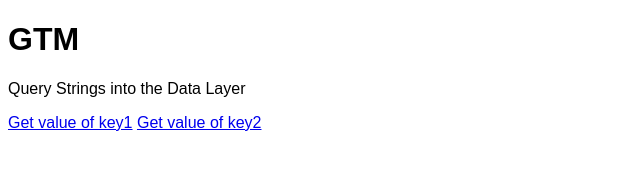
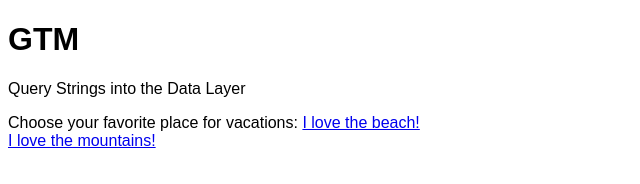
Before and after one commit to fischer1291/fischer1291.github.io, a plain HTML site: page index.html in a window 1280 px wide. Shown: the whole page, without its empty margins (0-640 px from the left). Drawn offline with Linux system fonts and the light colour scheme.

Commit message:
Update index.html

```diff
--- a/index.html
+++ b/index.html
@@ -24,7 +24,9 @@ height="0" width="0" style="display:none;visibility:hidden"></iframe></noscript>
 <!-- End Google Tag Manager (noscript) -->
 <h1>GTM</h1>
 <p>Query Strings into the Data Layer</p>
-<a href="index.html?key1=value1">Get value of key1</a>
-<a href="index.html?key1=value1">Get value of key2</a>
+<span>Choose your favorite place for vacations:</span>
+<a href="index.html?key1=value1">I love the beach!</a>
+    <br>
+<a href="index.html?key2=value1">I love the mountains!</a>
 </body>
 </html>
```
